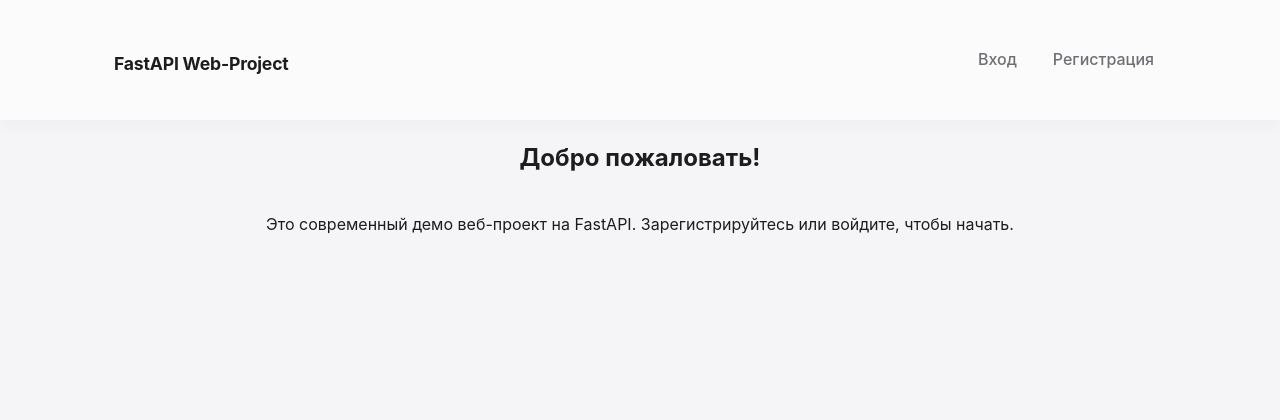
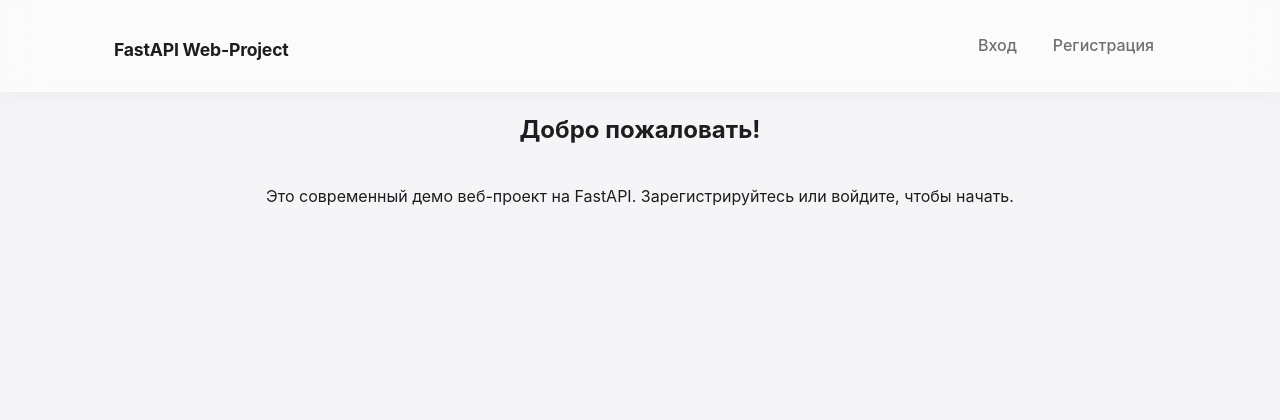
Before and after one commit to IlyaBOT/BaseFastAPI-webProject, a FastAPI app: page / in a window 1280 px wide. Shown: the top 420 px of the page. Run offline with FastAPI, Linux system fonts and the light colour scheme.

Commit message:
Make navbar smaller

```diff
--- a/app/static/style.css
+++ b/app/static/style.css
@@ -40,7 +40,7 @@ header {
   background: rgba(255, 255, 255, 0.55);
   backdrop-filter: var(--glass);
   box-shadow: 0 4px 20px rgba(0, 0, 0, 0.04);
-  padding: 14px 0;
+  padding: 0;
   border-bottom: 1px solid rgba(255, 255, 255, 0.4);
 }
 
```
